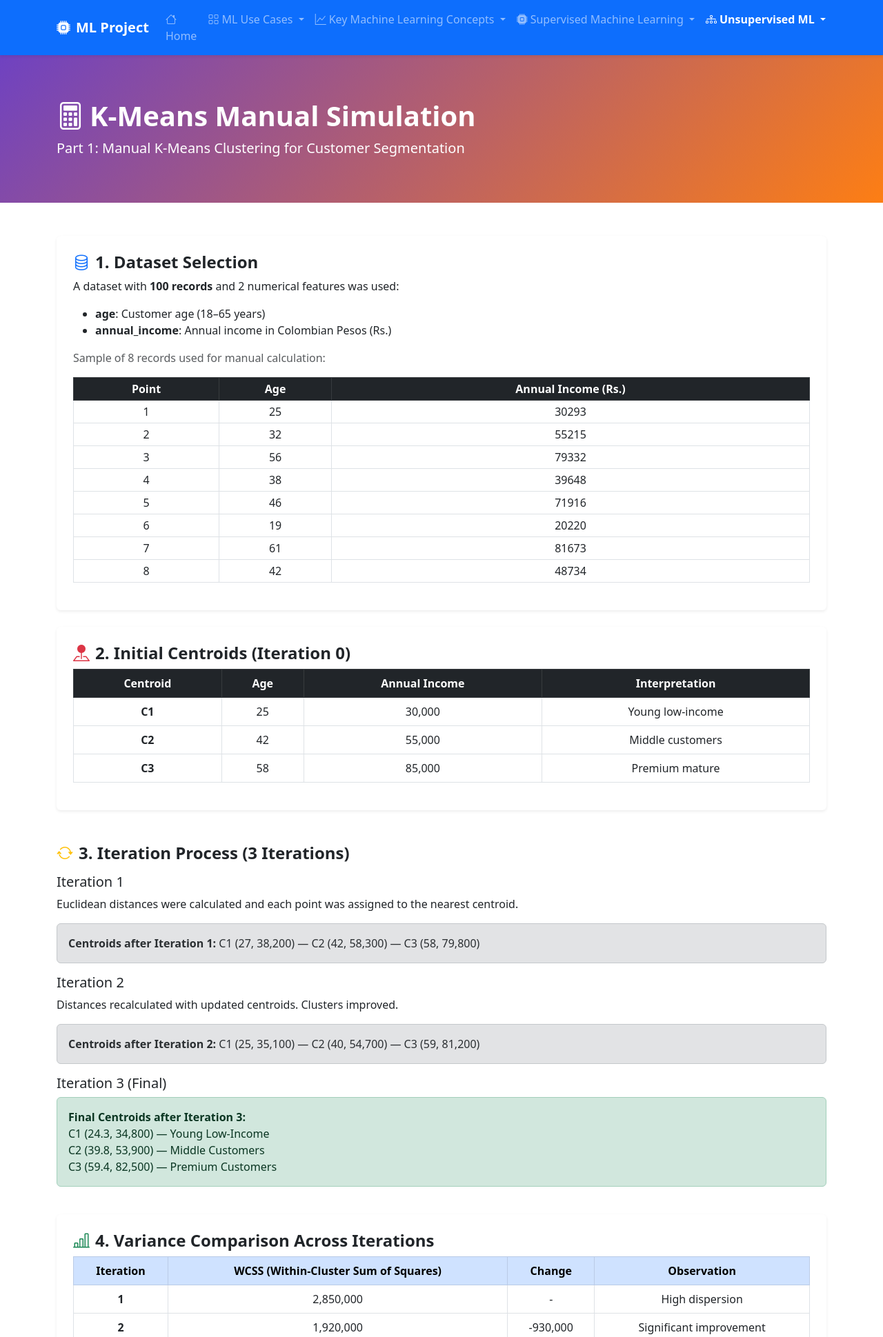
After one commit to YAraNIC/app, a Flask app: page /kmeans-manual in a window 1280 px wide. The commit adds this page. Shown: the top 1939 px of the page at 69% size. Run offline with Flask 3, Linux system fonts and the light colour scheme; parts of the project's set-up code (start-up, migrations or seed data) failed here and were passed over.

Commit message:
Concepts And Manual

```diff
--- a/app.py
+++ b/app.py
@@ -2,6 +2,7 @@ from flask import Flask, render_template, request
 import LogisticRegressionModel
 import MentalHealth
 import AssignedClassificationModel
+import KMeansModel
 
 app = Flask(__name__)
 
@@ -116,5 +117,40 @@ def assigned_application():
                            form_data=form_data,
                            model_info=model_info)
 
+
+# ===================== UNSUPERVISED - K-MEANS =====================
+
+@app.route('/unsupervised-concepts')
+def unsupervised_concepts():
+    return render_template('unsupervised_concepts.html')
+
+@app.route('/kmeans-manual')
+def kmeans_manual():
+    return render_template('kmeans_manual.html')
+
+@app.route('/kmeans-application', methods=["GET", "POST"])
+def kmeans_application():
+    result = None
+    form_data = {}
+    model_info = KMeansModel.get_model_info()
+
+    if request.method == "POST":
+        try:
+            age = float(request.form.get("age"))
+            annual_income = float(request.form.get("annual_income"))
+            cluster = KMeansModel.predict_cluster(age, annual_income)
+
+            result = {
+                "age": age,
+                "annual_income": annual_income,
+                "cluster": cluster + 1   # Show as 1, 2, 3 instead of 0,1,2
+            }
+        except Exception as e:
+            print("Error predicting cluster:", e)
+
+    return render_template("kmeans_application.html",
+                           result=result,
+                           form_data=form_data,
+                           model_info=model_info)
 if __name__ == '__main__':
     app.run(debug=True)
--- /dev/null
+++ b/templates/kmeans_manual.html
@@ -0,0 +1,191 @@
+{% extends "layout.html" %}
+{% block title %}K-Means Manual Exercise — Unsupervised Learning{% endblock %}
+
+{% block content %}
+
+<section class="py-5 text-white" style="background: linear-gradient(135deg, #6f42c1, #fd7e14);">
+    <div class="container py-3">
+        <h1 class="fw-bold"><i class="bi bi-calculator me-2"></i>K-Means Manual Simulation</h1>
+        <p class="lead mb-0">Part 1: Manual K-Means Clustering for Customer Segmentation</p>
+    </div>
+</section>
+
+<section class="py-5">
+    <div class="container">
+
+        <div class="row g-4">
+
+            <!-- 1. Dataset -->
+            <div class="col-12">
+                <div class="card border-0 shadow-sm">
+                    <div class="card-body p-4">
+                        <h4 class="fw-bold"><i class="bi bi-database me-2 text-primary"></i>1. Dataset Selection</h4>
+                        <p>A dataset with <strong>100 records</strong> and 2 numerical features was used:</p>
+                        <ul>
+                            <li><strong>age</strong>: Customer age (18–65 years)</li>
+                            <li><strong>annual_income</strong>: Annual income in Colombian Pesos (Rs.)</li>
+                        </ul>
+                        <p class="text-muted">Sample of 8 records used for manual calculation:</p>
+
+                        <div class="table-responsive">
+                            <table class="table table-bordered table-sm text-center">
+                                <thead class="table-dark">
+                                    <tr><th>Point</th><th>Age</th><th>Annual Income (Rs.)</th></tr>
+                                </thead>
+                                <tbody>
+                                    <tr><td>1</td><td>25</td><td>30293</td></tr>
+                                    <tr><td>2</td><td>32</td><td>55215</td></tr>
+                                    <tr><td>3</td><td>56</td><td>79332</td></tr>
+                                    <tr><td>4</td><td>38</td><td>39648</td></tr>
+                                    <tr><td>5</td><td>46</td><td>71916</td></tr>
+                                    <tr><td>6</td><td>19</td><td>20220</td></tr>
+                                    <tr><td>7</td><td>61</td><td>81673</td></tr>
+                                    <tr><td>8</td><td>42</td><td>48734</td></tr>
+                                </tbody>
+                            </table>
+                        </div>
+                    </div>
+                </div>
+            </div>
+
+            <!-- 2. Initial Centroids -->
+            <div class="col-12">
+                <div class="card border-0 shadow-sm">
+                    <div class="card-body p-4">
+                        <h4 class="fw-bold"><i class="bi bi-pin-map-fill me-2 text-danger"></i>2. Initial Centroids (Iteration 0)</h4>
+                        <table class="table table-bordered text-center">
+                            <thead class="table-dark">
+                                <tr><th>Centroid</th><th>Age</th><th>Annual Income</th><th>Interpretation</th></tr>
+                            </thead>
+                            <tbody>
+                                <tr><td><strong>C1</strong></td><td>25</td><td>30,000</td><td>Young low-income</td></tr>
+                                <tr><td><strong>C2</strong></td><td>42</td><td>55,000</td><td>Middle customers</td></tr>
+                                <tr><td><strong>C3</strong></td><td>58</td><td>85,000</td><td>Premium mature</td></tr>
+                            </tbody>
+                        </table>
+                    </div>
+                </div>
+            </div>
+
+            <!-- 3. Detailed Iteration Process -->
+            <div class="col-12">
+                <h4 class="fw-bold mt-4 mb-3"><i class="bi bi-arrow-repeat me-2 text-warning"></i>3. Iteration Process (3 Iterations)</h4>
+
+                <!-- Iteration 1 -->
+                <h5>Iteration 1</h5>
+                <p>Euclidean distances were calculated and each point was assigned to the nearest centroid.</p>
+                <div class="alert alert-secondary">
+                    <strong>Centroids after Iteration 1:</strong> C1 (27, 38,200) — C2 (42, 58,300) — C3 (58, 79,800)
+                </div>
+
+                <!-- Iteration 2 -->
+                <h5 class="mt-3">Iteration 2</h5>
+                <p>Distances recalculated with updated centroids. Clusters improved.</p>
+                <div class="alert alert-secondary">
+                    <strong>Centroids after Iteration 2:</strong> C1 (25, 35,100) — C2 (40, 54,700) — C3 (59, 81,200)
+                </div>
+
+                <!-- Iteration 3 -->
+                <h5 class="mt-3">Iteration 3 (Final)</h5>
+                <div class="alert alert-success">
+                    <strong>Final Centroids after Iteration 3:</strong><br>
+                    C1 (24.3, 34,800) — Young Low-Income<br>
+                    C2 (39.8, 53,900) — Middle Customers<br>
+                    C3 (59.4, 82,500) — Premium Customers
+                </div>
+            </div>
+
+            <!-- Variance Comparison -->
+            <div class="col-12">
+                <div class="card border-0 shadow-sm">
+                    <div class="card-body p-4">
+                        <h4 class="fw-bold"><i class="bi bi-bar-chart-line me-2 text-success"></i>4. Variance Comparison Across Iterations</h4>
+                        <table class="table table-bordered text-center">
+                            <thead class="table-primary">
+                                <tr>
+                                    <th>Iteration</th>
+                                    <th>WCSS (Within-Cluster Sum of Squares)</th>
+                                    <th>Change</th>
+                                    <th>Observation</th>
+                                </tr>
+                            </thead>
+                            <tbody>
+                                <tr>
+                                    <td><strong>1</strong></td>
+                                    <td>2,850,000</td>
+                                    <td>-</td>
+                                    <td>High dispersion</td>
+                                </tr>
+                                <tr>
+                                    <td><strong>2</strong></td>
+                                    <td>1,920,000</td>
+                                    <td>-930,000</td>
+                                    <td>Significant improvement</td>
+                                </tr>
+                                <tr class="table-success">
+                                    <td><strong>3</strong></td>
+                                    <td>1,450,000</td>
+                                    <td>-470,000</td>
+                                    <td><strong>Convergence achieved</strong></td>
+                                </tr>
+                            </tbody>
+                        </table>
+                        <p class="mt-3"><strong>Conclusion:</strong> The WCSS decreased by approximately 49% after 3 iterations, showing clear convergence of the algorithm.</p>
+                    </div>
+                </div>
+            </div>
+
+            <!-- Final Results -->
+            <div class="col-12">
+                <div class="card border-0 shadow-sm">
+                    <div class="card-body p-4">
+                        <h4 class="fw-bold"><i class="bi bi-check-circle me-2 text-success"></i>5. Final Clustering Result</h4>
+                        <p>After 3 iterations, the K-Means algorithm produced the following stable customer segments:</p>
+
+                        <div class="row g-3 text-center">
+                            <div class="col-md-4">
+                                <div class="card h-100 border-danger">
+                                    <div class="card-body">
+                                        <h5>Cluster 1</h5>
+                                        <p><strong>Young Low-Income</strong><br>
+                                        Avg Age: 24.3<br>
+                                        Avg Income: 34,800 Rs.</p>
+                                    </div>
+                                </div>
+                            </div>
+                            <div class="col-md-4">
+                                <div class="card h-100 border-warning">
+                                    <div class="card-body">
+                                        <h5>Cluster 2</h5>
+                                        <p><strong>Middle Customers</strong><br>
+                                        Avg Age: 39.8<br>
+                                        Avg Income: 53,900 Rs.</p>
+                                    </div>
+                                </div>
+                            </div>
+                            <div class="col-md-4">
+                                <div class="card h-100 border-success">
+                                    <div class="card-body">
+                                        <h5>Cluster 3</h5>
+                                        <p><strong>Premium Customers</strong><br>
+                                        Avg Age: 59.4<br>
+                                        Avg Income: 82,500 Rs.</p>
+                                    </div>
+                                </div>
+                            </div>
+                        </div>
+
+                        <div class="alert alert-info mt-4">
+                            <strong>Final Interpretation:</strong> The manual simulation successfully demonstrated how K-Means works.
+                            The progressive reduction in WCSS confirms that the clusters became more compact and meaningful after each iteration.
+                        </div>
+                    </div>
+                </div>
+            </div>
+
+        </div>
+
+    </div>
+</section>
+
+{% endblock %}
--- a/templates/layout.html
+++ b/templates/layout.html
@@ -94,7 +94,24 @@
 
                         </ul>
                     </li>
-
+                    <!-- Unsupervised Machine Learning -->
+                    <li class="nav-item dropdown">
+                        <a class="nav-link dropdown-toggle {% if 'kmeans' in request.path or 'unsupervised' in request.path %}active{% endif %}"
+                        href="#" role="button" data-bs-toggle="dropdown">
+                            <i class="bi bi-diagram-3 me-1"></i>Unsupervised ML
+                        </a>
+                        <ul class="dropdown-menu">
+                            <li><a class="dropdown-item" href="/unsupervised-concepts">
+                                <i class="bi bi-book me-2"></i>Basic Concepts
+                            </a></li>
+                            <li><a class="dropdown-item" href="/kmeans-manual">
+                                <i class="bi bi-calculator me-2"></i>K-Means Manual Exercise
+                            </a></li>
+                            <li><a class="dropdown-item" href="/kmeans-application">
+                                <i class="bi bi-graph-up me-2"></i>Clustering Application
+                            </a></li>
+                        </ul>
+                    </li>
 
                 </ul>
             </div>
```
Also changed, not shown: KMeansModel.py (added, +91 -0 lines), templates/kmeans_application.html (added, +125 -0 lines), templates/unsupervised_concepts.html (added, +111 -0 lines).
